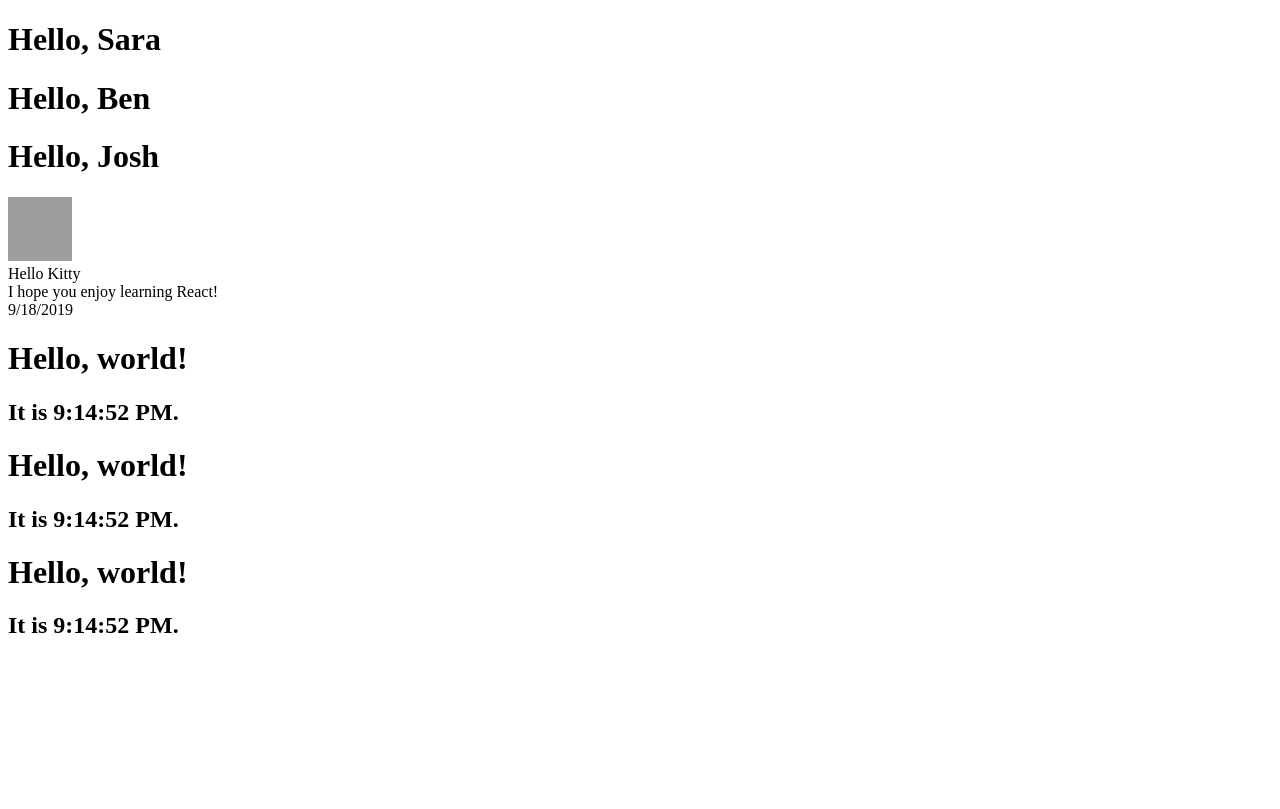
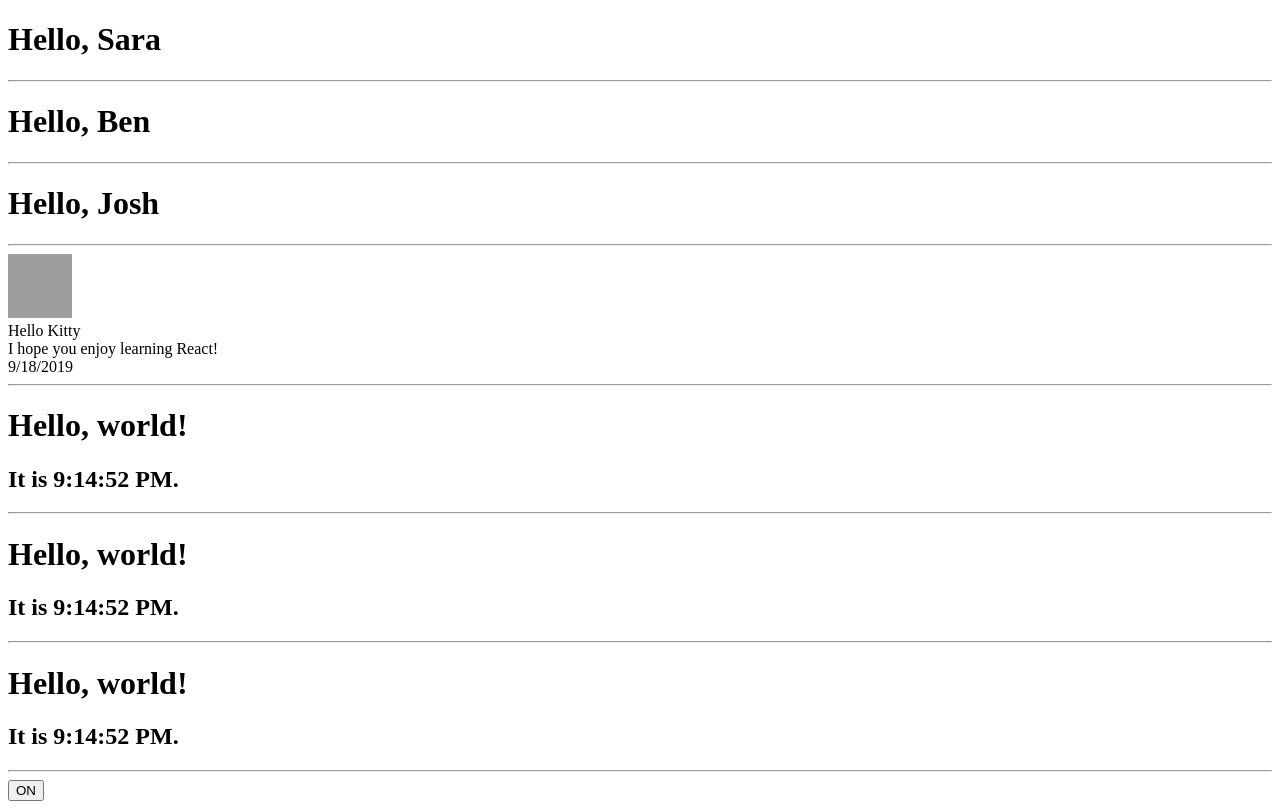
Before and after one commit to quantum93/react-tutorial, a React (Create React App) app: page / in a window 1280 px wide. Built offline with nearby package versions, Linux system fonts and the light colour scheme; grey boxes are pictures that could not be loaded.

Commit message:
It handles Events

```diff
--- a/src/App.js
+++ b/src/App.js
@@ -2,6 +2,7 @@
 import Welcome from './Welcome';
 import Comment from './Comment';
 import Clock from './Clock';
+import Toggle from './Toggle';
 
 const comment = {
   date: new Date(),
@@ -16,15 +17,23 @@
   return (
     <div className="App">
         <Welcome name="Sara"/>
+        <hr/>
         <Welcome name="Ben"/>
+        <hr/>
         <Welcome name="Josh"/>
+        <hr/>
         <Comment
           date={comment.date}
           text={comment.text}
           author={comment.author}/>
+        <hr/>
         <Clock />
+        <hr/>
         <Clock />
+        <hr/>
         <Clock />
+        <hr/>
+        <Toggle />
     </div>
   );
 }
--- /dev/null
+++ b/src/Toggle.js
@@ -0,0 +1,23 @@
+import React from 'react';
+
+class Toggle extends React.Component {
+  constructor(props) {
+    super(props);
+    this.state = {isToggleOn: true};
+    // This binding is necessary to make `this` work in the callback
+    this.handleClick = this.handleClick.bind(this);
+  }
+
+  handleClick() {
+    this.setState(state => ({
+      isToggleOn: !state.isToggleOn
+    }));
+  }
+
+  render() {
+    return (
+      <button onClick={this.handleClick}>{this.state.isToggleOn ? 'ON' : 'OFF'}</button>
+    )
+  }
+}
+export default Toggle;
```
